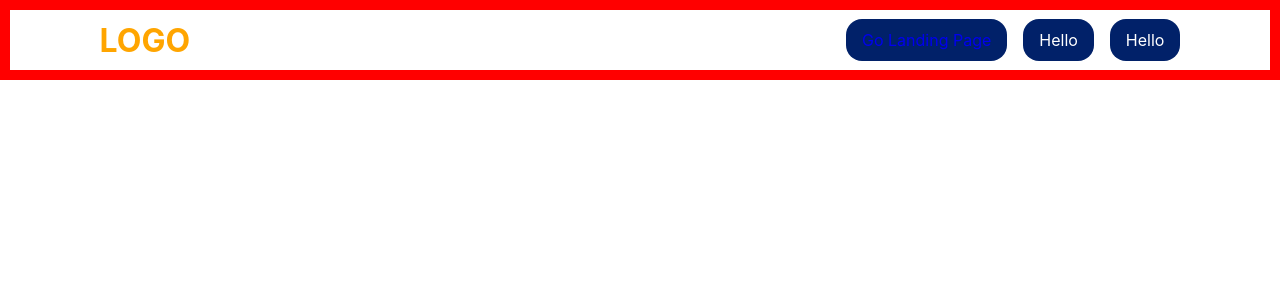
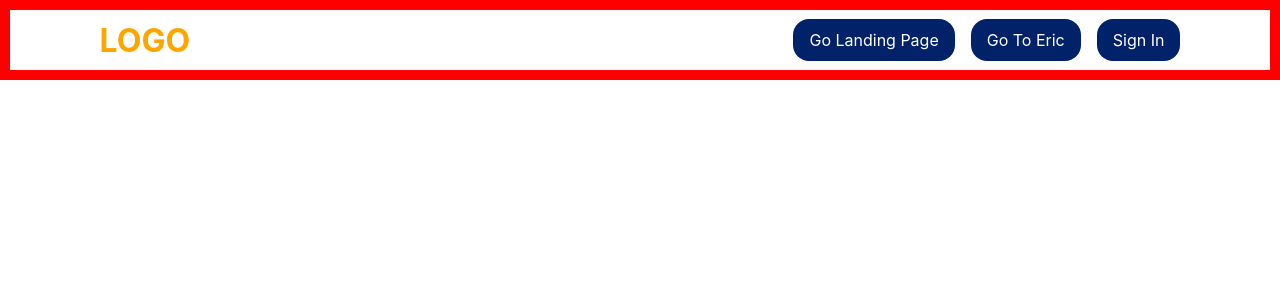
Before and after one commit to CenturyOrb/uncc-2025, a React (Vite) app: page / in a window 1280 px wide. Shown: the top 300 px of the page. Built offline with nearby package versions, Linux system fonts and the light colour scheme.

Commit message:
Update header navigation buttons and structure
Refactored navigation buttons to wrap them with Link components for proper routing. Updated button labels to 'Go Landing Page', 'Go To Eric', and 'Sign In' for clarity. Minor formatting changes in CSS.

```diff
--- a/src/components/header/Header.jsx
+++ b/src/components/header/Header.jsx
@@ -1,15 +1,16 @@
 import styles from './header.module.css';
-import { Link } from 'react-router-dom';
+import { Link, useNavigation } from 'react-router-dom';
 
 
 function Header() {
+
   	return (
 		<div className={styles.header_container}>
 			<h1 style={{color: "orange"}}>LOGO</h1>
 			<nav>
-				<button><Link to="/dashboard">Go Landing Page</Link></button>
-				<button>Hello</button>
-				<button>Hello</button>
+				<Link to="/dashboard"><button>Go Landing Page</button></Link>
+				<Link to="/dashboard"><button>Go To Eric</button></Link>
+				<Link to="/dashboard"><button>Sign In</button></Link>
 			</nav>
 		</div>
   	)
```
Also changed, not shown: src/components/header/header.module.css (line endings or trailing spaces).
